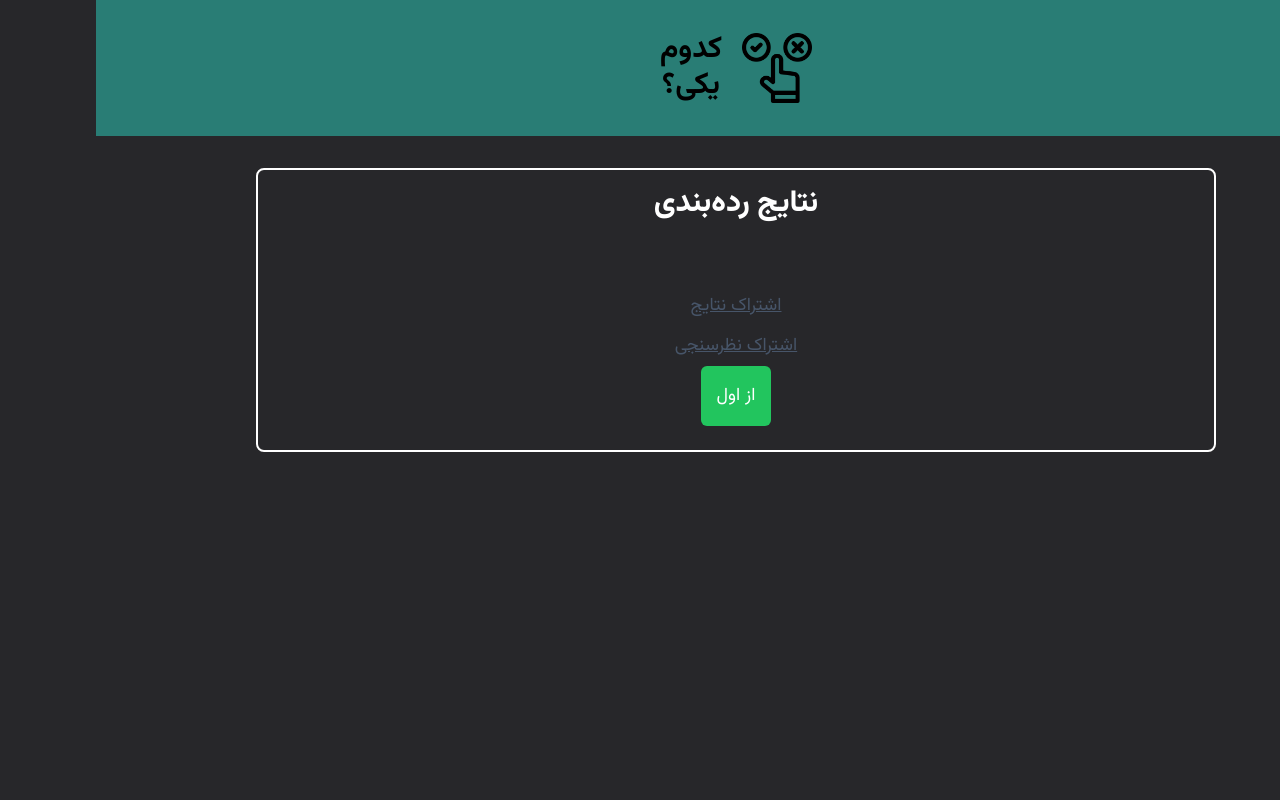
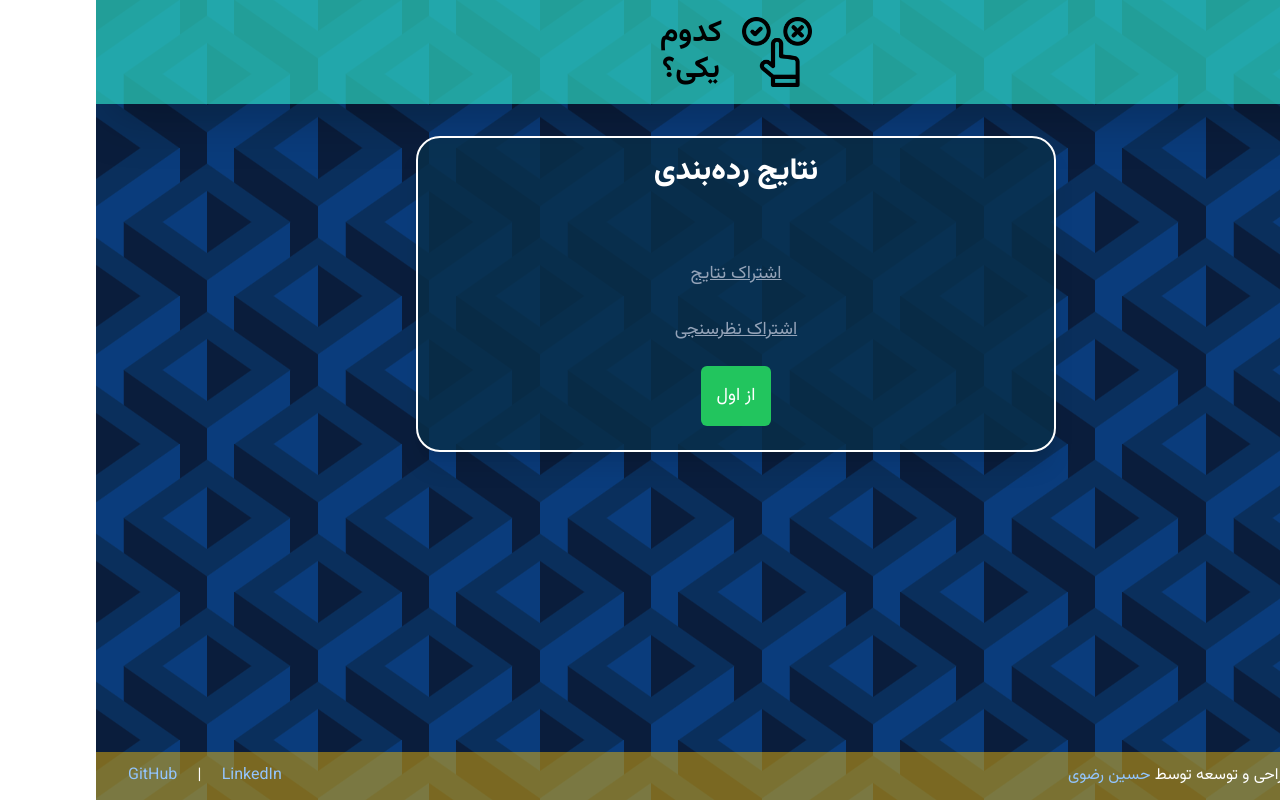
Before and after one commit to h-razavi/kodoom-app, a React (Vite) app: page /results in a window 1280 px wide. Built offline with nearby package versions, Linux system fonts and the light colour scheme.

Commit message:
ui improvments - footer added

```diff
--- a/src/App.tsx
+++ b/src/App.tsx
@@ -5,6 +5,7 @@ import { Navigate } from "react-router-dom";
 import OptionsForm from "./components/OptionsForm";
 import Selection from "./components/Selection";
 import Navbar from "./components/Navbar";
+import Footer from "./components/Footer";
 
 function App() {
   const [currentComponentIndex, setCurrentComponentIndex] = useState(0);
@@ -38,9 +39,10 @@ function App() {
   return (
     <>
     <Navbar />
-      <main className="text-white px-16 py-12">
+      <main className="text-white px-16 py-12 ">
         {componentFlow[currentComponentIndex].component}
       </main>
+      <Footer />
     </>
   );
 }
--- /dev/null
+++ b/src/components/Alert.tsx
@@ -0,0 +1,24 @@
+
+type Props = {
+    text : string,
+    closeError? : () => void
+}
+
+function Alert({text, closeError} : Props) {
+  return (
+<>
+  <div className="text-white px-6 py-4 flex items-center justify-center border-0 rounded relative bg-pink-700 w-1/2 mx-auto mt-2">
+    <span className="text-xl inline-block mr-5 align-middle">
+    </span>
+    <span className="inline-block align-middle mr-8">
+    &#128276; {text}
+    </span>
+    <button className="absolute bg-transparent text-2xl font-semibold leading-none right-0 top-0 mt-4 mr-6 outline-none focus:outline-none" onClick={closeError}>
+      <span>×</span>
+    </button>
+  </div>
+</>
+  )
+}
+
+export default Alert
--- /dev/null
+++ b/src/components/Footer.tsx
@@ -0,0 +1,18 @@
+
+
+function Footer() {
+  return (
+    <footer className="w-screen h-12 bg-yellow-500 bg-opacity-50 fixed bottom-0 px-8 flex justify-between items-center">
+        <div className="flex items-center text-white">
+            <img src="/hr-logo.png" alt="Hossain Razavi" height={50} width={50} />
+            <p>طراحی و توسعه توسط <a className="text-blue-300" href="https://golosein.com">حسین رضوی</a></p>
+        </div>
+        <div className="text-blue-300" >
+            <a href="https://github.com/h-razavi" target="_blank">GitHub</a> <span className="mx-4 text-white">|</span> <a href="https://www.linkedin.com/in/hossain-razavi" target="_blank">LinkedIn</a>
+        </div>
+
+    </footer>
+  )
+}
+
+export default Footer
--- a/src/components/Navbar.tsx
+++ b/src/components/Navbar.tsx
@@ -1,13 +1,15 @@
-
+import { Link } from "react-router-dom"
 
 
 function Navbar() {
   return (
-    <nav className="p-8 bg-teal-400 bg-opacity-50">
+    <nav className="p-4 bg-teal-400 bg-opacity-70 shadow-2xl">
+        <Link to="/">
         <div className="flex justify-center items-center gap-5 ">
         <img src="./logo.png" alt="logo" height={70} width={70} className="" />
         <h1 className="text-3xl font-bold text-center">کدوم<br/> یکی؟</h1>
         </div>
+        </Link>
     </nav>
   )
 }
--- a/src/components/Results.tsx
+++ b/src/components/Results.tsx
@@ -1,7 +1,11 @@
+import { useState } from "react";
 import { OptionType } from "../utils/types";
 import Navbar from "./Navbar";
+import Alert from "./Alert";
+import Footer from "./Footer";
 
 function Results() {
+  const [alert , setAlert] = useState<string>("")
   //Load title and data from local storage and sort
   const reusltsData: OptionType[] = JSON.parse(
     localStorage.getItem("inputs") || "[]"
@@ -22,14 +26,17 @@ function Results() {
     const shareListLink = `${window.location.origin}/?data=${shareableList}`;
     if (type === "results") {
       navigator.clipboard.writeText(shareResultsLink).then(() => {
-        alert("اطلاعات با موفقیت کپی شد");
+        setAlert("اطلاعات با موفقیت کپی شد");
       });
     }
     if (type === "list") {
       navigator.clipboard.writeText(shareListLink).then(() => {
-        alert("لیست با موفقیت کپی شد");
+        setAlert("لیست با موفقیت کپی شد");
       });
     }
+    setTimeout(() => {
+      setAlert("")
+    }, 3000)
   }
 
   //Reset list and return to home
@@ -41,7 +48,8 @@ function Results() {
   return (
     <>
     <Navbar />
-    <section className="border-2 border-white text-white mt-8 mx-auto rounded-lg w-3/4">
+    <section className="border-2 border-white text-white mt-8 mx-auto rounded-3xl shadow-xl bg-sky-950 bg-opacity-80 w-1/2">
+      {alert?<Alert text={alert} closeError={()=>setAlert("")} /> : ""}
       {listTitle && (
         <h2 className="text-center text-4xl mt-8 w-fit mx-auto p-4 rounded-md bg-amber-400 bg-opacity-40 text-white">
           {listTitle}
@@ -57,15 +65,15 @@ function Results() {
           </li>
         ))}
       </ol>
-      <div className="flex flex-col justify-center">
+      <div className="flex flex-col justify-center gap-4">
         <button
-          className="text-slate-600  h-10 rounded-md text-lg underline hover:bg-opacity-100"
+          className="text-slate-400  h-10 rounded-md text-lg underline hover:bg-opacity-100"
           onClick={() => copyToClipboard("results")}
         >
           اشتراک نتایج
         </button>
         <button
-          className="text-slate-600 h-10 rounded-md text-lg underline hover:bg-opacity-100"
+          className="text-slate-400 h-10 rounded-md text-lg underline hover:bg-opacity-100"
           onClick={() => copyToClipboard("list")}
         >
           اشتراک نظرسنجی
@@ -78,6 +86,7 @@ function Results() {
         </button>
       </div>
     </section>
+    <Footer />
     </>
   );
 }
--- a/src/components/Selection.tsx
+++ b/src/components/Selection.tsx
@@ -58,7 +58,7 @@ function Selection({ onNext }: Props) {
   }
 
   return (
-    <>
+    <div className="bg-sky-950 w-1/2 mx-auto p-12 bg-opacity-80 rounded-3xl border-2 border-white shadow-xl">
       {listTitle && (
         <h2 className="text-center text-4xl mt-8 w-fit mx-auto p-4 rounded-md leading-0 bg-amber-400 bg-opacity-40">
           {listTitle}
@@ -67,7 +67,7 @@ function Selection({ onNext }: Props) {
       <h2 className="text-center text-2xl mt-8">
         از بین دو گزینه زیر کدوم رو انتخاب می‌کنید؟
       </h2>
-      <div className="w-1/2 h-48 mx-auto mt-8 flex gap-6 justify-center rounded-3xl">
+      <div className=" h-48 mx-auto mt-8 flex gap-6 justify-center rounded-3xl">
         <div className="w-1/2 flex justify-center place-items-center p-12 bg-slate-800 border-white rounded-xl hover:bg-green-500 hover:bg-opacity-60">
           <button
             onClick={() => handleOptionSelection(pairs[selectedPairIndex][0])}
@@ -85,7 +85,7 @@ function Selection({ onNext }: Props) {
           </button>
         </div>
       </div>
-    </>
+    </div>
   );
 }
 
--- a/src/index.css
+++ b/src/index.css
@@ -7,6 +7,21 @@
   transition: all 0.3s ease-in-out;
 }
 
-body{
-  background-color: #27272a;
+html {
+  --s: 222px; /* control the size */
+  --c1: #0a1d3c;
+  --c2: #0a2f5c;
+  --c3: #0a3c7c;
+
+  --_g: var(--c1) 10%,var(--c2) 10.5% 19%,#0000 19.5% 80.5%,var(--c2) 81% 89.5%,var(--c3) 90%;
+  --_c: from -90deg at 37.5% 50%,#0000 75%;
+  --_l1: linear-gradient(145deg,var(--_g));
+  --_l2: linear-gradient( 35deg,var(--_g));
+  background:
+    var(--_l1), var(--_l1) calc(var(--s)/2) var(--s),
+    var(--_l2), var(--_l2) calc(var(--s)/2) var(--s),
+    conic-gradient(var(--_c),var(--c1) 0) calc(var(--s)/8) 0,
+    conic-gradient(var(--_c),var(--c3) 0) calc(var(--s)/2) 0,
+    linear-gradient(90deg,var(--c3) 38%,var(--c1) 0 50%,var(--c3) 0 62%,var(--c1) 0);
+  background-size: var(--s) calc(2*var(--s)/3);
 }
```
Also changed, not shown: src/components/OptionsForm.tsx (+17 -8 lines), public/hr-logo.png (added).
